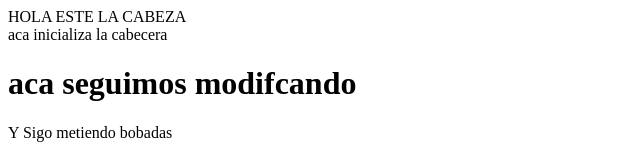
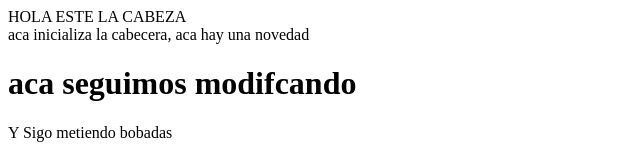
Before and after one commit to jsebasrojas29/repositorioPruebas, a plain HTML site: page index.html in a window 1280 px wide. Shown: the top 160 px of the page, without its empty margins (0-640 px from the left). Drawn offline with Linux system fonts and the light colour scheme.

Commit message:
una verison el hiperblog

```diff
--- a/index.html
+++ b/index.html
@@ -6,7 +6,7 @@
     <body>
         <div>
             <div id="cabecera">
-                aca inicializa la cabecera
+                aca inicializa la cabecera, aca hay una novedad
                 <h1> aca seguimos modifcando </h1>
                 <p> Y Sigo metiendo bobadas</p>
             </div>
```
